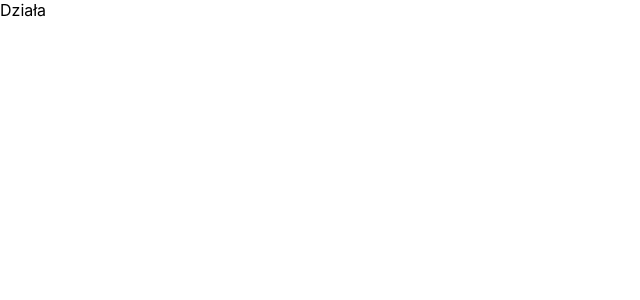
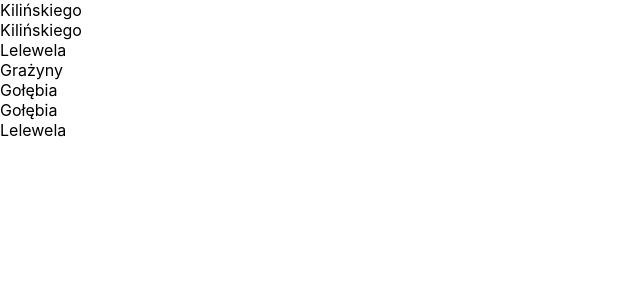
Before and after one commit to Magdalena1610/zadanie_rek_smart_factor, a React (Create React App) app: page / in a window 1280 px wide. Shown: the top 300 px of the page, without its empty margins (0-640 px from the left). Built offline with nearby package versions, Linux system fonts and the light colour scheme.

Commit message:
view street

```diff
--- a/src/App.js
+++ b/src/App.js
@@ -1,12 +1,19 @@
-import React from 'react';
+import React, {Component} from 'react';
+
+import parkingi from './data/parkingi';
+
 import './App.css';
 
-function App() {
-  return (
-    <div >
-      Działa
-    </div>
-  );
+class App extends Component {
+
+
+
+  render(){
+    return(
+      <div>
+        {parkingi.features.map(park =><div key={park.properties.street+park.properties.spots}> {park.properties.street}</div>)}
+      </div>
+    )
+  }
 }
-
 export default App;
--- /dev/null
+++ b/src/data/parkingi.js
@@ -0,0 +1,269 @@
+export default {
+  "type": "FeatureCollection",
+  "features": [
+    {
+      "type": "Feature",
+      "properties": {
+        "street": "Kilińskiego",
+        "spots": 30,
+        "handicappedSpots": 5,
+        "paid": false
+      },
+      "geometry": {
+        "type": "Polygon",
+        "coordinates": [
+          [
+            [
+              18.607124984264374,
+              54.383119158030894
+            ],
+            [
+              18.60694795846939,
+              54.3830972897736
+            ],
+            [
+              18.607023060321808,
+              54.38280675324947
+            ],
+            [
+              18.60720008611679,
+              54.38282237354499
+            ],
+            [
+              18.607124984264374,
+              54.383119158030894
+            ]
+          ]
+        ]
+      }
+    },
+    {
+      "type": "Feature",
+      "properties": {
+        "street": "Kilińskiego",
+        "spots": 10,
+        "handicappedSpots": 2,
+        "paid": false
+      },
+      "geometry": {
+        "type": "Polygon",
+        "coordinates": [
+          [
+            [
+              18.60696941614151,
+              54.38381425013866
+            ],
+            [
+              18.607036471366882,
+              54.38382362208665
+            ],
+            [
+              18.607028424739838,
+              54.38385954786748
+            ],
+            [
+              18.607057929038998,
+              54.383942333242686
+            ],
+            [
+              18.606937229633328,
+              54.38393296132179
+            ],
+            [
+              18.60696941614151,
+              54.38381425013866
+            ]
+          ]
+        ]
+      }
+    },
+    {
+      "type": "Feature",
+      "properties": {
+        "street": "Lelewela",
+        "spots": 10,
+        "handicappedSpots": 0,
+        "paid": false
+      },
+      "geometry": {
+        "type": "Polygon",
+        "coordinates": [
+          [
+            [
+              18.606451749801636,
+              54.38389703560523
+            ],
+            [
+              18.606915771961212,
+              54.383937647282494
+            ],
+            [
+              18.606915771961212,
+              54.38397513494889
+            ],
+            [
+              18.60644906759262,
+              54.38393296132179
+            ],
+            [
+              18.606451749801636,
+              54.38389703560523
+            ]
+          ]
+        ]
+      }
+    },
+    {
+      "type": "Feature",
+      "properties": {
+        "street": "Grażyny",
+        "spots": 50,
+        "handicappedSpots": 8,
+        "paid": true
+      },
+      "geometry": {
+        "type": "Polygon",
+        "coordinates": [
+          [
+            [
+              18.609997630119324,
+              54.382350637998535
+            ],
+            [
+              18.609740138053894,
+              54.382310024751
+            ],
+            [
+              18.60982060432434,
+              54.38205384795578
+            ],
+            [
+              18.6100834608078,
+              54.38207884088423
+            ],
+            [
+              18.609997630119324,
+              54.382350637998535
+            ]
+          ]
+        ]
+      }
+    },
+    {
+      "type": "Feature",
+      "properties": {
+        "street": "Gołębia",
+        "spots": 40,
+        "handicappedSpots": 8,
+        "paid": true
+      },
+      "geometry": {
+        "type": "Polygon",
+        "coordinates": [
+          [
+            [
+              18.606363236904144,
+              54.38519346546863
+            ],
+            [
+              18.606390058994293,
+              54.38509818707769
+            ],
+            [
+              18.607280552387238,
+              54.38521845648537
+            ],
+            [
+              18.60724300146103,
+              54.385298115249675
+            ],
+            [
+              18.606363236904144,
+              54.38519346546863
+            ]
+          ]
+        ]
+      }
+    },
+    {
+      "type": "Feature",
+      "properties": {
+        "street": "Gołębia",
+        "spots": 40,
+        "handicappedSpots": 8,
+        "paid": true
+      },
+      "geometry": {
+        "type": "Polygon",
+        "coordinates": [
+          [
+            [
+              18.60735297203064,
+              54.385316858465885
+            ],
+            [
+              18.607390522956848,
+              54.38523563780056
+            ],
+            [
+              18.608112037181854,
+              54.38536371646891
+            ],
+            [
+              18.608069121837616,
+              54.38545743231448
+            ],
+            [
+              18.60735297203064,
+              54.385316858465885
+            ]
+          ]
+        ]
+      }
+    },
+    {
+      "type": "Feature",
+      "properties": {
+        "street": "Lelewela",
+        "spots": 60,
+        "handicappedSpots": 10,
+        "paid": false
+      },
+      "geometry": {
+        "type": "Polygon",
+        "coordinates": [
+          [
+            [
+              18.609088361263275,
+              54.384851399397334
+            ],
+            [
+              18.60899716615677,
+              54.384842027684044
+            ],
+            [
+              18.60884428024292,
+              54.38427972096933
+            ],
+            [
+              18.608836233615875,
+              54.38416725870193
+            ],
+            [
+              18.608940839767456,
+              54.384170382657956
+            ],
+            [
+              18.60893279314041,
+              54.38419225034353
+            ],
+            [
+              18.609088361263275,
+              54.384851399397334
+            ]
+          ]
+        ]
+      }
+    }
+  ]
+}
```
Also changed, not shown: package.json (+8 -1 lines), 1 other file (tests, documents, lock files or other folders).
